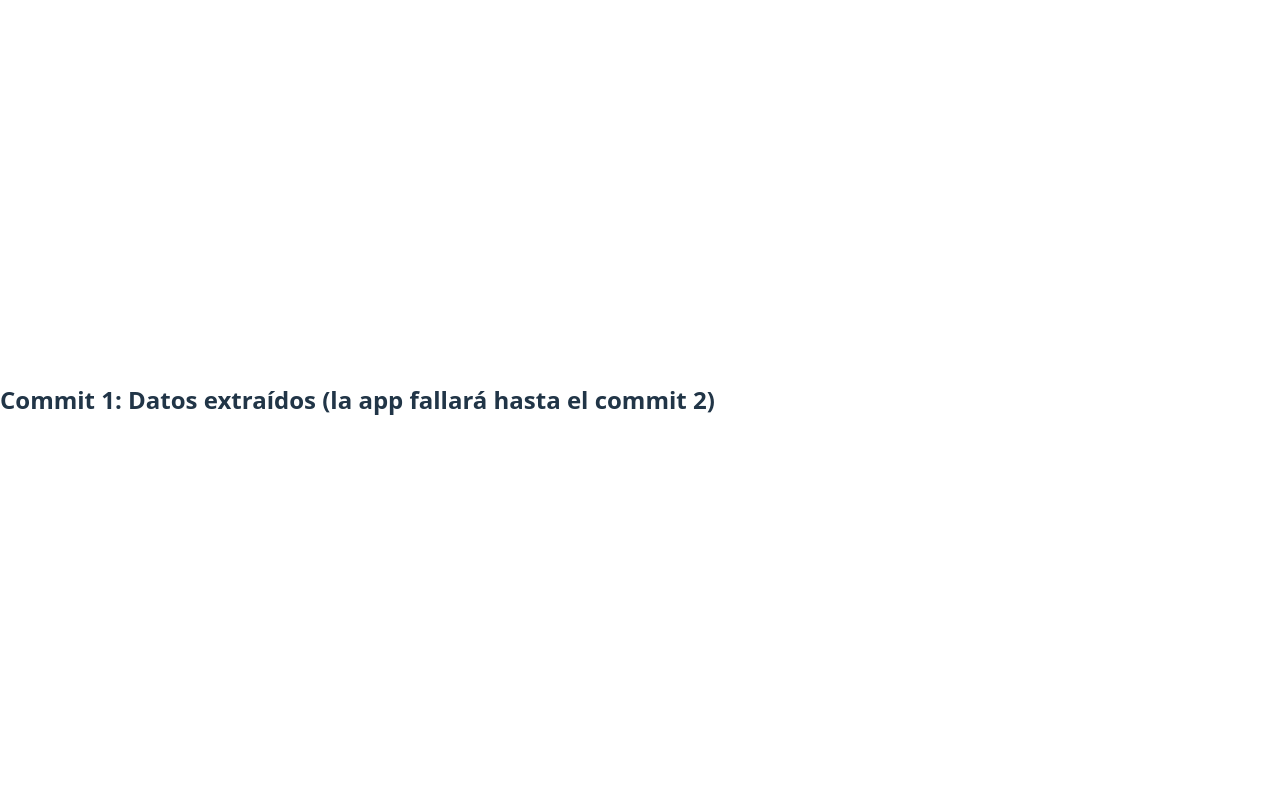
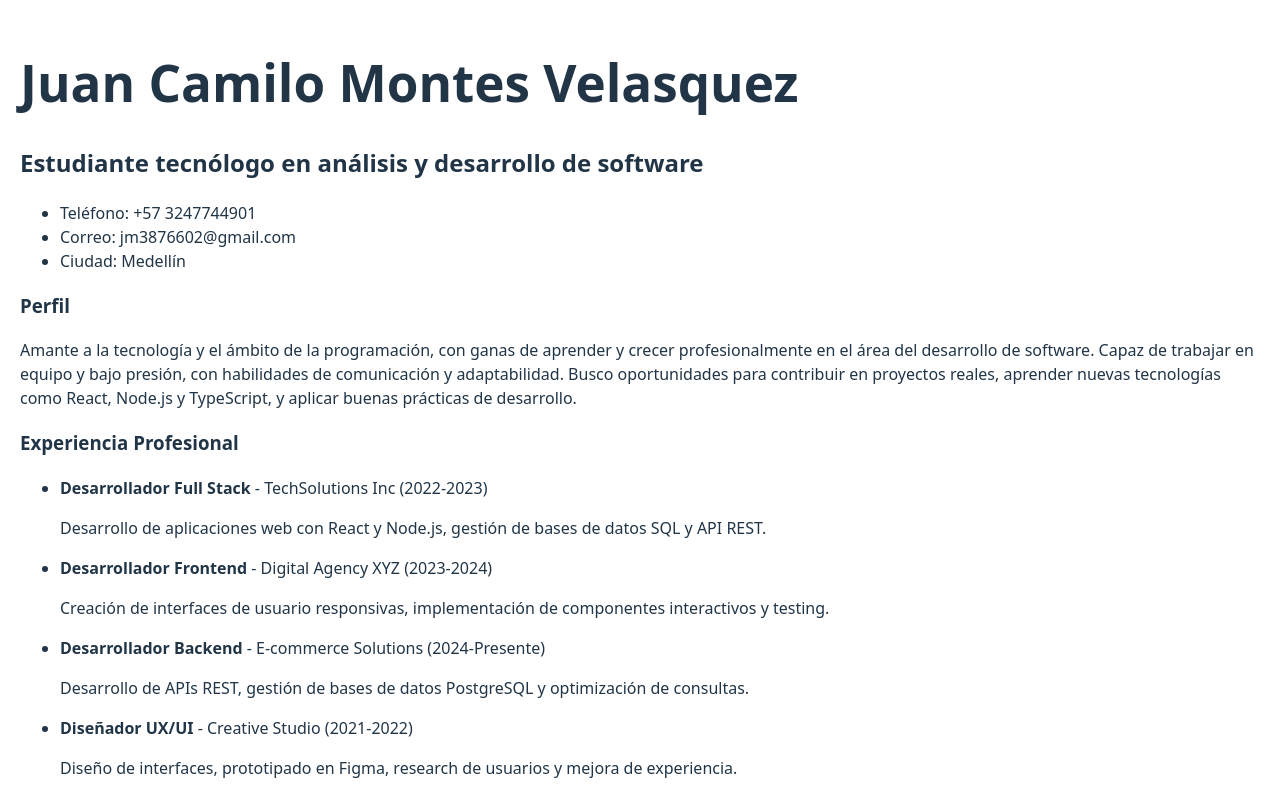
Before and after one commit to desarrollo-web-sena/CV-REACT-JUANCAMILOMONTES, a React (Vite) app: page / in a window 1280 px wide. Shown: the top 800 px of the page. Built offline with nearby package versions, Linux system fonts and the light colour scheme.

Commit message:
feat:#7 Visualizar los componentes en App.jsx

```diff
--- a/src/App.jsx
+++ b/src/App.jsx
@@ -1,3 +1,8 @@
+import CabeceraCV from "./components/CabeceraCV";
+import Perfil from "./components/Perfil";
+import Experiencia from "./components/Experiencia";
+import Educacion from "./components/Educacion";
+
 const datosPersonales = {
   nombre: "Juan Camilo Montes Velasquez",
   cargo: "Estudiante tecnólogo en análisis y desarrollo de software",
@@ -15,7 +20,7 @@ y adaptabilidad. Busco oportunidades para contribuir en proyectos reales,
 aprender nuevas tecnologías como React, Node.js y TypeScript, y aplicar buenas
 prácticas de desarrollo.`;
 
-const Experiencia = [
+const experiencia = [
   {
     id: 1,
     puesto: "Desarrollador Full Stack",
@@ -103,7 +108,7 @@ const educacion = [
     id: 1,
     titulo: "Tecnología en Análisis y Desarrollo de Software",
     institucion: "SENA",
-    ano: "2025-2027",
+    año: "2025-2027",
     tipo: "Tecnólogo",
   },
   {
@@ -186,7 +191,14 @@ const educacion = [
 ];
 
 function App() {
-  return <h2>Commit 1: Datos extraídos (la app fallará hasta el commit 2)</h2>;
+  return (
+    <div style={{padding: "20px"}}>
+      <CabeceraCV {...datosPersonales} />
+      <Perfil resumen={resumen} />
+      <Experiencia lista={experiencia} />
+      <Educacion lista={educacion} />
+    </div>
+  );
 }
 
 export default App;
```
